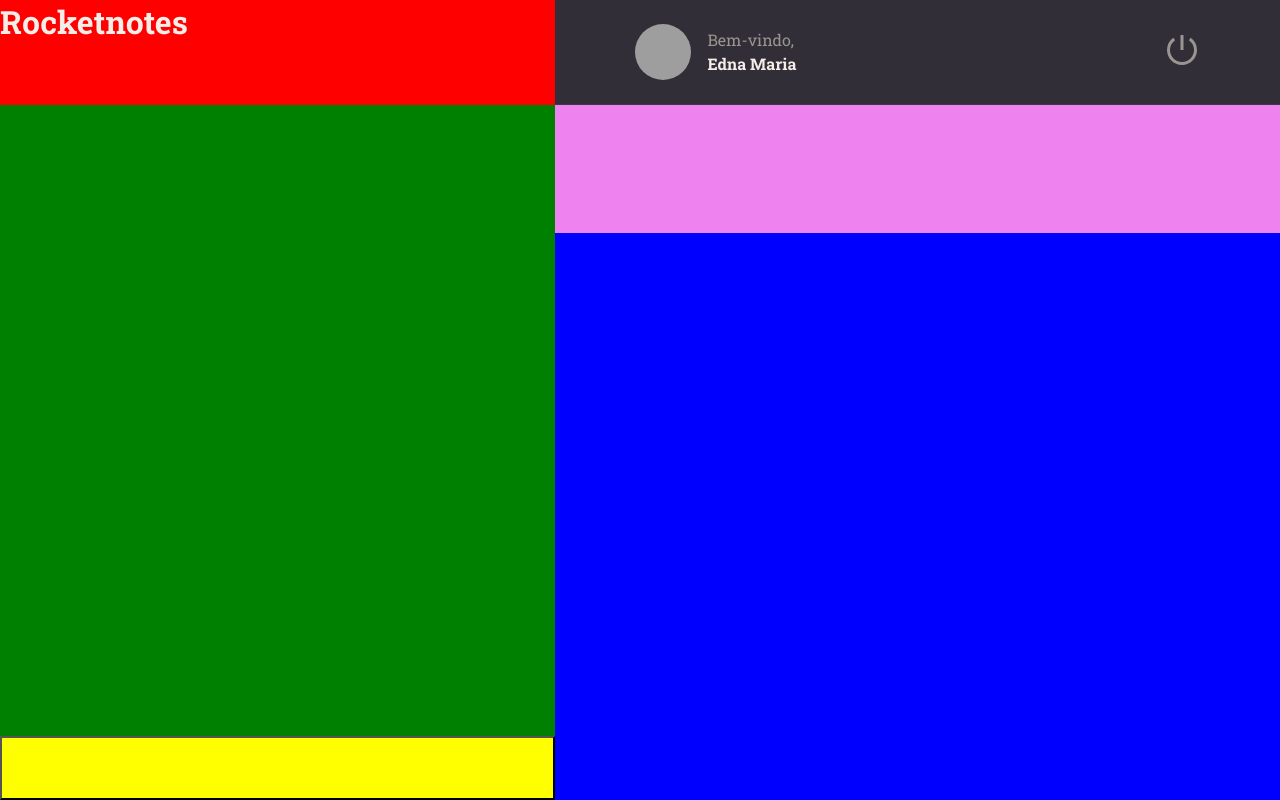
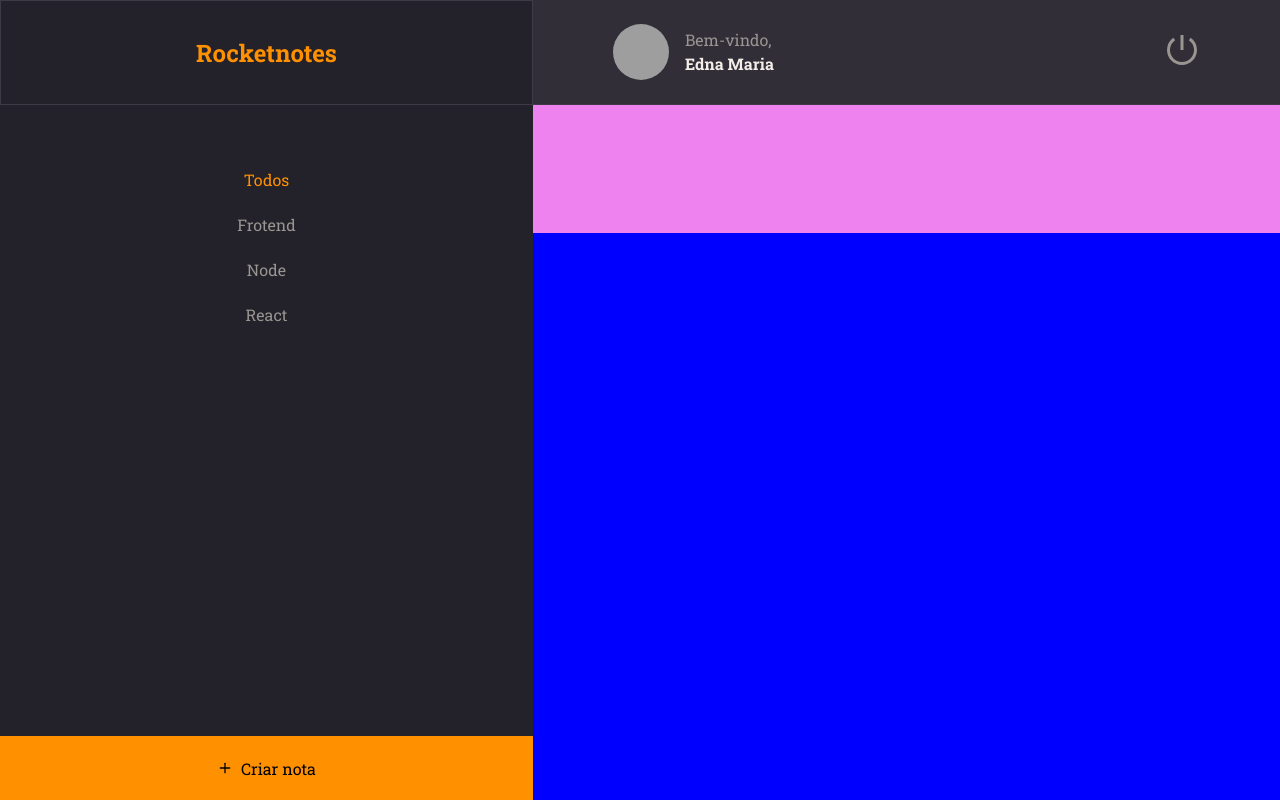
Before and after one commit to Edna06/project-react, a React (Vite) app in the folder rocketnotes/: page / in a window 1280 px wide. Built offline with nearby package versions, Linux system fonts and the light colour scheme; grey boxes are pictures that could not be loaded.

Commit message:
addition buttons page home

```diff
--- a/rocketnotes/src/components/ButtonText/index.jsx
+++ b/rocketnotes/src/components/ButtonText/index.jsx
@@ -1,12 +1,14 @@
 import {Container} from './styles'
 
-export function ButtonText({title, ...rest}){
+export function ButtonText({title, isActive = false, ...rest}){
 return (
 
   <Container
   type='button'
+  isActive={isActive}
   {...rest}
   >
+
     {title}
   </Container>
   )
--- a/rocketnotes/src/components/ButtonText/styles.js
+++ b/rocketnotes/src/components/ButtonText/styles.js
@@ -2,7 +2,8 @@
 
 export const Container = styled.button`
   background: none;
-  color: ${({ theme }) => theme.COLORS.ORANGE};
+  color: ${({ theme, isActive }) =>
+    isActive ? theme.COLORS.ORANGE : theme.COLORS.GRAY_100};
 
   border: none;
   font-size: 16px;
--- a/rocketnotes/src/pages/Home/index.jsx
+++ b/rocketnotes/src/pages/Home/index.jsx
@@ -1,6 +1,9 @@
+import {FiPlus} from "react-icons/fi"
+
 import { Container, Brand, Menu, Search, Content, NewNote } from './styles'
 
 import {Header} from '../../components/Header/index'
+import { ButtonText } from '../../components/ButtonText/index'
 
 export function Home(){
   return(
@@ -12,6 +15,22 @@
       <Header/>
 
       <Menu>
+      <li>
+        <ButtonText title="Todos" isActive/>
+      </li>
+
+      <li>
+      <ButtonText title="Frotend"/>
+      </li>
+
+      <li>
+      <ButtonText title="Node"/>
+      </li>
+
+      <li>
+      <ButtonText title="React"/>
+      </li>
+
 
       </Menu>
 
@@ -24,11 +43,9 @@
       </Content>
 
       <NewNote>
-
+        <FiPlus/>
+        Criar nota
       </NewNote>
-
-
-
     </Container>
   )
 }
--- a/rocketnotes/src/pages/Home/styles.js
+++ b/rocketnotes/src/pages/Home/styles.js
@@ -5,40 +5,67 @@
   height: 100vh;
 
   display: grid;
-grid-template-areas: 250px auto; //definindo quantas colunas eu terei
-grid-template-rows: 105px 128px auto 64px; //definindo as minhas linhas
+  grid-template-areas: 250px auto;
+  grid-template-rows: 105px 128px auto 64px;
   grid-template-areas:
     'brand header'
     'menu search'
     'menu content'
-'newnote content'
-;//distribuindo as minhas áreas (por linha, como foi definido anteriormente)
+    'newnote content';
 
-background: ${({theme}) => theme.COLORS.BACKGROUND_800};
-`;
+  background: ${({ theme }) => theme.COLORS.BACKGROUND_800};
+`
 
-//agora, irei fazer o posicionamento de acordo com as áreas do nosso grid
 export const Brand = styled.div`
-grid-area: brand;//definindo a area que ele irá ocupar
-background: red;
-`;
+  grid-area: brand;
+
+  display: flex;
+  justify-content: center;
+  align-items: center;
+
+  border: 1px solid ${({ theme }) => theme.COLORS.BACKGROUND_700};
+
+  background-color: ${({ theme }) => theme.COLORS.BACKGROUND_900};
+
+  > h1 {
+    font-size: 24px;
+    color: ${({ theme }) => theme.COLORS.ORANGE};
+  }
+`
 
 export const Menu = styled.ul`
   grid-area: menu;
-background: green;
-`;
+  background-color: ${({ theme }) => theme.COLORS.BACKGROUND_900};
+
+  padding-top: 64px;
+  text-align: center;
+
+  > li {
+    margin-bottom: 24px;
+  }
+`
 
 export const Search = styled.div`
   grid-area: search;
   background: violet;
-`;
+`
 
 export const Content = styled.div`
   grid-area: content;
   background: blue;
-`;
+`
 
 export const NewNote = styled.button`
   grid-area: newnote;
-background: yellow;
-`;
+
+  background-color: ${({ theme}) => theme.COLORS.ORANGE};
+  border: none;
+
+  display: flex;
+  align-items: center;
+  justify-content: center;
+
+  > svg {
+    margin-right: 8px;
+  }
+`
```
Lines whose indentation alone changed are shown as unchanged.
